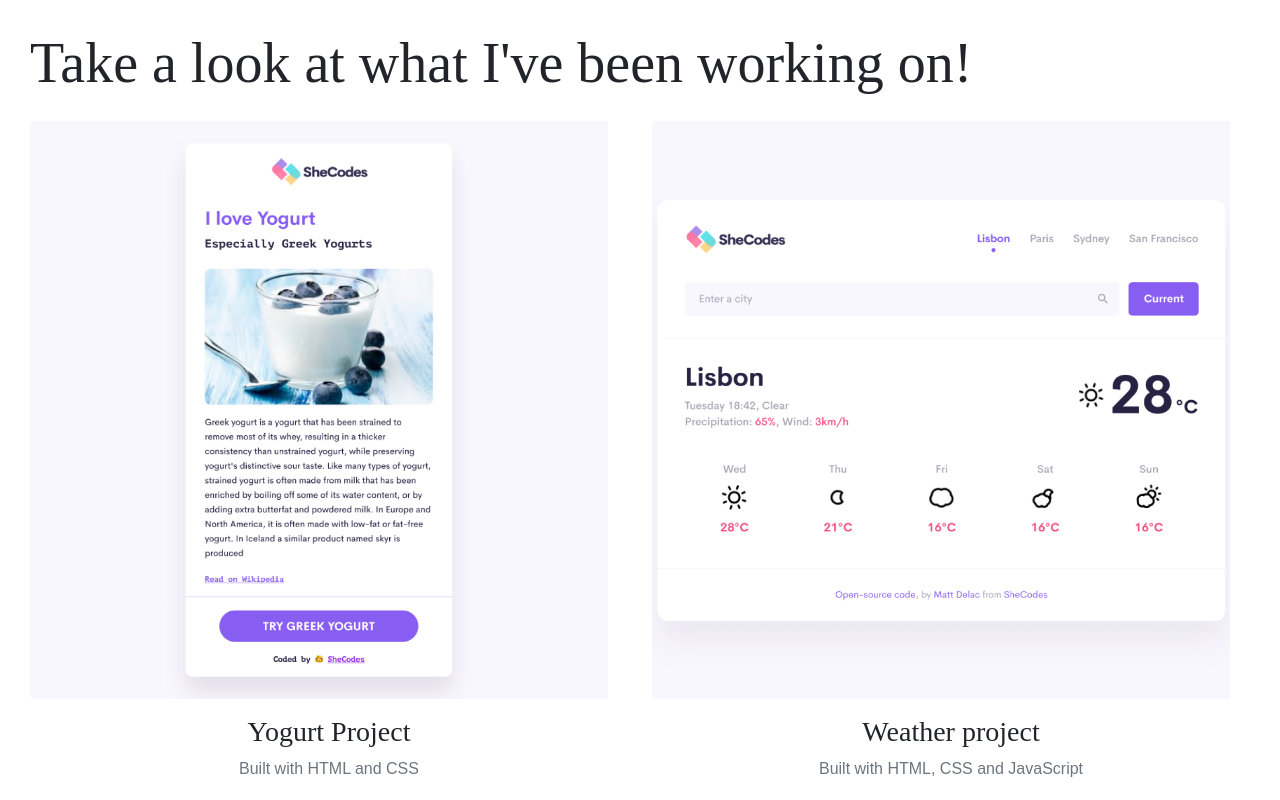
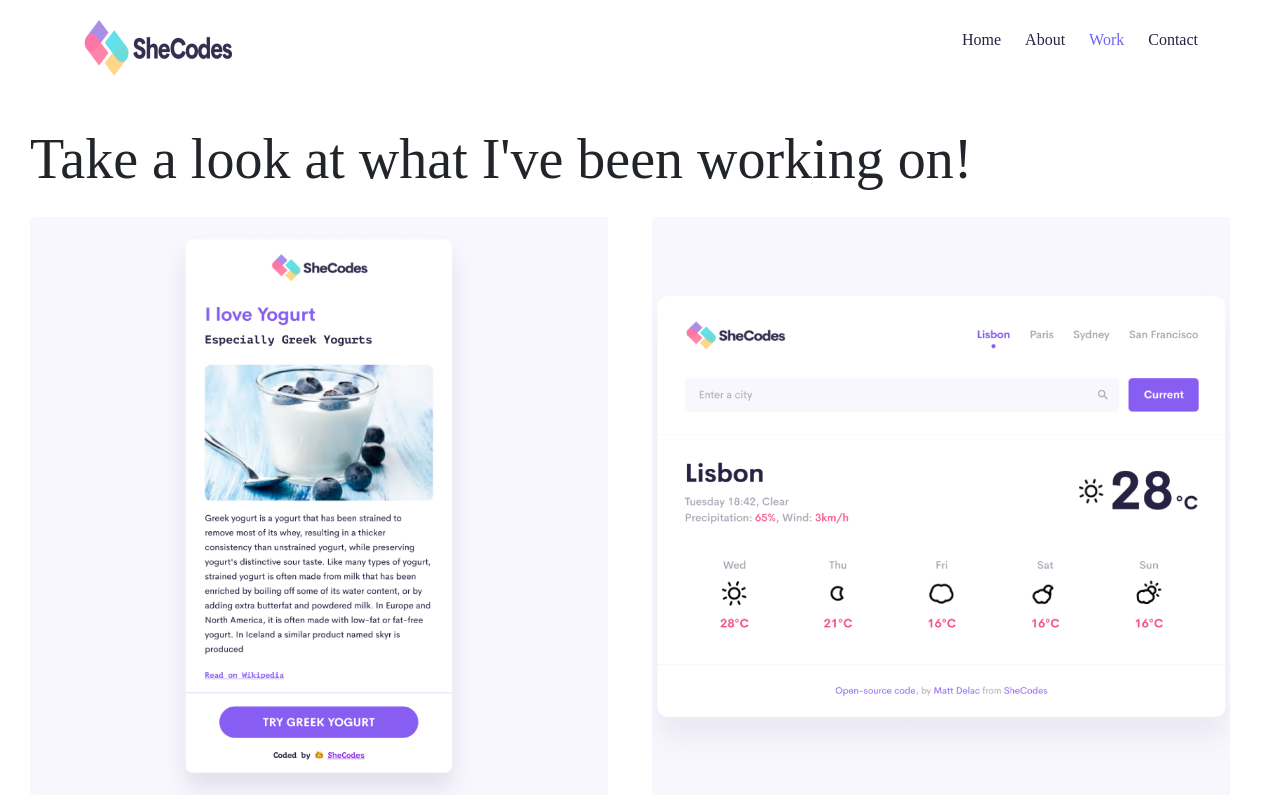
Before and after one commit to Nigelnash/Portfolio-Project, a plain HTML site: page work.html in a window 1280 px wide. Shown: the top 800 px of the page. Drawn offline with nearby package versions, Linux system fonts and the light colour scheme.

Commit message:
updated nav bars in all files

```diff
--- a/styles.css
+++ b/styles.css
@@ -55,10 +55,18 @@ h2{
 @media(max-width: 800px){
     text-align:center;
     font-size: small;
-
+body{
+    text-align: center;
+}
+.logo{
+    display:none;
+}
 .img-fluid{
     display: none;
     }
+nav a{
+    font-size: 12px;
+}
 }
 
 p{
@@ -120,3 +128,13 @@ nav li{
 nav {
     padding:20px 0;
 }
+nav a{
+    text-decoration: none;
+    color:#272142;
+}
+nav li.active a{
+    color: var(--branding-color);
+}
+nav a:hover{
+    color:var(--branding-color);
+}
--- a/work.html
+++ b/work.html
@@ -21,6 +21,17 @@
     <link rel="stylesheet" href="styles.css" />
 </head>
 <body>
+    <div class="container">
+        <nav class="d-flex justify-content-between">
+      <img src="logo.png" class="logo" alt=""/>
+      <ul>
+        <li>
+          <a href="/">Home</a></li>
+        <li><a href="/about.html">About</a></li>
+        <li class="active"><a href="/work.html">Work</a></li>
+        <li><a href="/contact.html">Contact</a></li>
+      </ul>
+      </div>
     <div class="content-container-container">
         <div class="content">
             <h1 class="mb-4">Take a look at what I've been working on!</h1>
```
Also changed, not shown: about.html (+11 -0 lines), contact.html (+11 -0 lines), index.html (+1 -1 lines).
